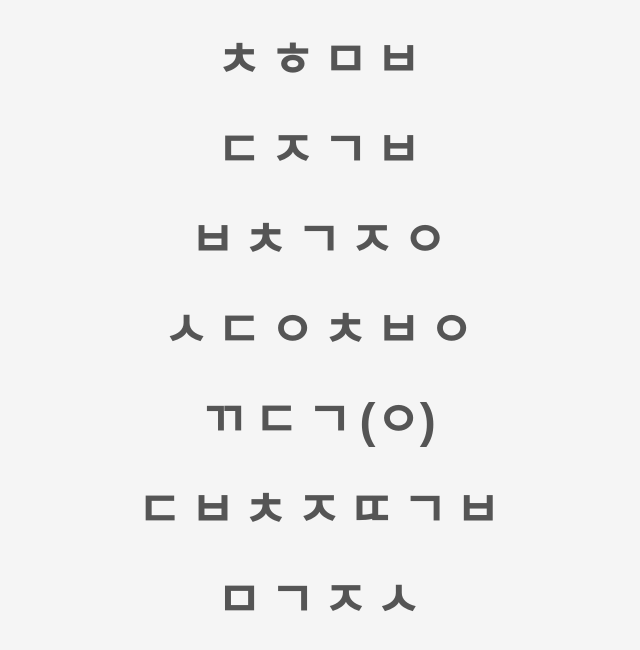
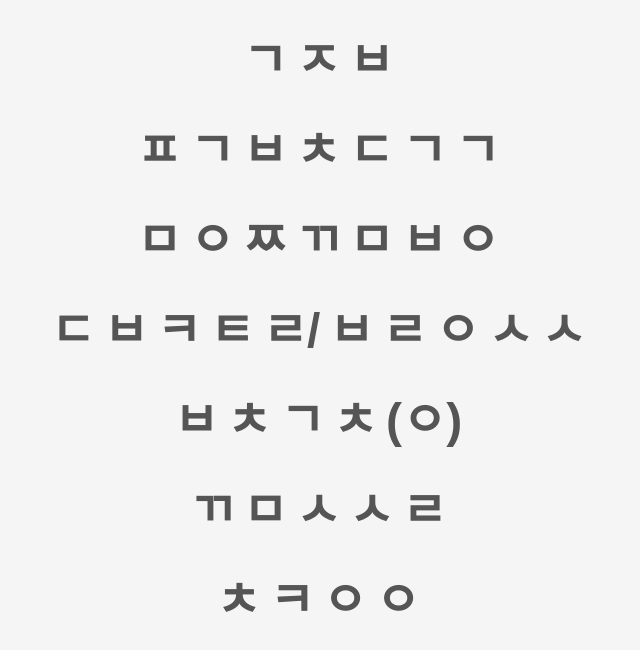
Before and after one commit to baenol123/babquiz, a plain HTML site: page index.html in a window 1280 px wide. Shown: the whole page, without its empty margins (322-962 px from the left). Drawn offline with Linux system fonts and the light colour scheme.

Commit message:
Update index.html

```diff
--- a/index.html
+++ b/index.html
@@ -27,13 +27,13 @@
   </style>
   <script>
     function change11() {
-      document.getElementById('11').innerText = "찰";
+      document.getElementById('11').innerText = "기";
     }
     function change12() {
-      document.getElementById('12').innerText = "현";
+      document.getElementById('12').innerText = "장";
     }
     function change13() {
-      document.getElementById('13').innerText = "미";
+      document.getElementById('13').innerText = "밥";
     }
     function change14() {
       document.getElementById('14').innerText = "밥";
@@ -49,103 +49,115 @@
     }
 
     function change21() {
-      document.getElementById('21').innerText = "돼";
+      document.getElementById('21').innerText = "표";
     }
     function change22() {
-      document.getElementById('22').innerText = "지";
+      document.getElementById('22').innerText = "고";
     }
     function change23() {
-      document.getElementById('23').innerText = "국";
+      document.getElementById('23').innerText = "부";
     }
     function change24() {
-      document.getElementById('24').innerText = "밥";
+      document.getElementById('24').innerText = "추";
     }
     function change25() {
-      document.getElementById('25').innerText = "김";
+      document.getElementById('25').innerText = "달";
     }
     function change26() {
-      document.getElementById('26').innerText = "치";
+      document.getElementById('26').innerText = "걀";
     }
     function change27() {
-      document.getElementById('27').innerText = "찌";
+      document.getElementById('27').innerText = "국";
     }
     function change28() {
       document.getElementById('28').innerText = "개";
     }
 
     function change31() {
-      document.getElementById('31').innerText = "부";
+      document.getElementById('31').innerText = "매";
     }
     function change32() {
-      document.getElementById('32').innerText = "추";
+      document.getElementById('32').innerText = "운";
     }
     function change33() {
-      document.getElementById('33').innerText = "겉";
+      document.getElementById('33').innerText = "쭈";
     }
     function change34() {
-      document.getElementById('34').innerText = "절";
+      document.getElementById('34').innerText = "꾸";
     }
     function change35() {
-      document.getElementById('35').innerText = "이";
+      document.getElementById('35').innerText = "미";
     }
     function change36() {
-      document.getElementById('36').innerText = "무";
+      document.getElementById('36').innerText = "볶";
     }
     function change37() {
-      document.getElementById('37').innerText = "침";
+      document.getElementById('37').innerText = "음";
     }
 
 
      function change41() {
-      document.getElementById('41').innerText = "순";
+      document.getElementById('41').innerText = "두";
     }
     function change42() {
-      document.getElementById('42').innerText = "대";
+      document.getElementById('42').innerText = "부";
     }
     function change43() {
-      document.getElementById('43').innerText = "야";
+      document.getElementById('43').innerText = "커";
     }
     function change44() {
-      document.getElementById('44').innerText = "채";
+      document.getElementById('44').innerText = "틀";
     }
     function change45() {
-      document.getElementById('45').innerText = "볶";
+      document.getElementById('45').innerText = "렛/";
     }
     function change46() {
-      document.getElementById('46').innerText = "음";
+      document.getElementById('46').innerText = "브";
+    }
+    function change47() {
+      document.getElementById('47').innerText = "라";
+    }
+    function change48() {
+      document.getElementById('48').innerText = "운";
+    }
+    function change49() {
+      document.getElementById('49').innerText = "소";
+    }
+    function change410() {
+      document.getElementById('410').innerText = "스";
     }
 
 
      function change51() {
-      document.getElementById('51').innerText = "깍";
+      document.getElementById('51').innerText = "배";
     }
     function change52() {
-      document.getElementById('52').innerText = "두";
+      document.getElementById('52').innerText = "추";
     }
     function change53() {
-      document.getElementById('53').innerText = "기";
+      document.getElementById('53').innerText = "김";
     }
     function change54() {
-      document.getElementById('54').innerText = "(완)";
+      document.getElementById('54').innerText = "치";
     }
     function change55() {
-      document.getElementById('55').innerText = "킨";
+      document.getElementById('55').innerText = "(완)";
     }
 
      function change61() {
-      document.getElementById('61').innerText = "더";
+      document.getElementById('61').innerText = "꽃";
     }
     function change62() {
-      document.getElementById('62').innerText = "블";
+      document.getElementById('62').innerText = "맛";
     }
     function change63() {
-      document.getElementById('63').innerText = "치";
+      document.getElementById('63').innerText = "살";
     }
     function change64() {
-      document.getElementById('64').innerText = "즈";
+      document.getElementById('64').innerText = "샐";
     }
     function change65() {
-      document.getElementById('65').innerText = "떡";
+      document.getElementById('65').innerText = "럿";
     }
     function change66() {
       document.getElementById('66').innerText = "갈";
@@ -156,16 +168,16 @@
 
 
      function change71() {
-      document.getElementById('71').innerText = "망";
+      document.getElementById('71').innerText = "초";
     }
     function change72() {
-      document.getElementById('72').innerText = "고";
+      document.getElementById('72').innerText = "코";
     }
     function change73() {
-      document.getElementById('73').innerText = "쥬";
+      document.getElementById('73').innerText = "우";
     }
     function change74() {
-      document.getElementById('74').innerText = "스";
+      document.getElementById('74').innerText = "유";
     }
     function change75() {
       document.getElementById('75').innerText = "리";
@@ -182,59 +194,71 @@
   <div>
     <h1>
       <div id="1st_menu">
-        <span id="11" onclick="change11()">ㅊ</span>
-        <span id="12" onclick="change12()">ㅎ</span>
-        <span id="13" onclick="change13()">ㅁ</span>
-        <span id="14" onclick="change14()">ㅂ</span>
+        <span id="11" onclick="change11()">ㄱ</span>
+        <span id="12" onclick="change12()">ㅈ</span>
+        <span id="13" onclick="change13()">ㅂ</span>
 
       </div>
       <div id="2nd_menu">
-        <span id="21" onclick="change21()">ㄷ</span>
-        <span id="22" onclick="change22()">ㅈ</span>
-        <span id="23" onclick="change23()">ㄱ</span>
-        <span id="24" onclick="change24()">ㅂ</span>
+        <span id="21" onclick="change21()">ㅍ</span>
+        <span id="22" onclick="change22()">ㄱ</span>
+        <span id="23" onclick="change23()">ㅂ</span>
+        <span id="24" onclick="change24()">ㅊ</span>
+        <span id="25" onclick="change25()">ㄷ</span>
+        <span id="26" onclick="change26()">ㄱ</span>
+        <span id="27" onclick="change27()">ㄱ</span>
+
 
       </div>
 
       <div id="3rd_menu">
-        <span id="31" onclick="change31()">ㅂ</span>
-        <span id="32" onclick="change32()">ㅊ</span>
-        <span id="33" onclick="change33()">ㄱ</span>
-        <span id="34" onclick="change34()">ㅈ</span>
-        <span id="35" onclick="change35()">ㅇ</span>
+        <span id="31" onclick="change31()">ㅁ</span>
+        <span id="32" onclick="change32()">ㅇ</span>
+        <span id="33" onclick="change33()">ㅉ</span>
+        <span id="34" onclick="change34()">ㄲ</span>
+        <span id="35" onclick="change35()">ㅁ</span>
+        <span id="36" onclick="change36()">ㅂ</span>
+        <span id="37" onclick="change37()">ㅇ</span>
+
+
       </div>
 
       <div id="4th_menu">
-        <span id="41" onclick="change41()">ㅅ</span>
-        <span id="42" onclick="change42()">ㄷ</span>
-        <span id="43" onclick="change43()">ㅇ</span>
-        <span id="44" onclick="change44()">ㅊ</span>
-        <span id="45" onclick="change45()">ㅂ</span>
-        <span id="46" onclick="change46()">ㅇ</span>
+        <span id="41" onclick="change41()">ㄷ</span>
+        <span id="42" onclick="change42()">ㅂ</span>
+        <span id="43" onclick="change43()">ㅋ</span>
+        <span id="44" onclick="change44()">ㅌ</span>
+        <span id="45" onclick="change45()">ㄹ/</span>
+        <span id="46" onclick="change46()">ㅂ</span>
+        <span id="47" onclick="change47()">ㄹ</span>
+        <span id="48" onclick="change48()">ㅇ</span>
+        <span id="49" onclick="change49()">ㅅ</span>
+        <span id="410" onclick="change410()">ㅅ</span>
+
 
       </div>
       <div id="5th_menu">
-        <span id="51" onclick="change51()">ㄲ</span>
-        <span id="52" onclick="change52()">ㄷ</span>
+        <span id="51" onclick="change51()">ㅂ</span>
+        <span id="52" onclick="change52()">ㅊ</span>
         <span id="53" onclick="change53()">ㄱ</span>
-        <span id="54" onclick="change54()">(ㅇ)</span>
+        <span id="54" onclick="change54()">ㅊ</span>
+        <span id="55" onclick="change55()">(ㅇ)</span>
+
       </div>
       <div id="6th_menu">
-        <span id="61" onclick="change61()">ㄷ</span>
-        <span id="62" onclick="change62()">ㅂ</span>
-        <span id="63" onclick="change63()">ㅊ</span>
-        <span id="64" onclick="change64()">ㅈ</span>
-        <span id="65" onclick="change65()">ㄸ</span>
-        <span id="66" onclick="change66()">ㄱ</span>
-        <span id="67" onclick="change67()">ㅂ</span>
+        <span id="61" onclick="change61()">ㄲ</span>
+        <span id="62" onclick="change62()">ㅁ</span>
+        <span id="63" onclick="change63()">ㅅ</span>
+        <span id="64" onclick="change64()">ㅅ</span>
+        <span id="65" onclick="change65()">ㄹ</span>
 
 
       </div>
       <div id="7th_menu">
-        <span id="71" onclick="change71()">ㅁ</span>
-        <span id="72" onclick="change72()">ㄱ</span>
-        <span id="73" onclick="change73()">ㅈ</span>
-        <span id="74" onclick="change74()">ㅅ</span>
+        <span id="71" onclick="change71()">ㅊ</span>
+        <span id="72" onclick="change72()">ㅋ</span>
+        <span id="73" onclick="change73()">ㅇ</span>
+        <span id="74" onclick="change74()">ㅇ</span>
 
       </div>
     </h1>
```
